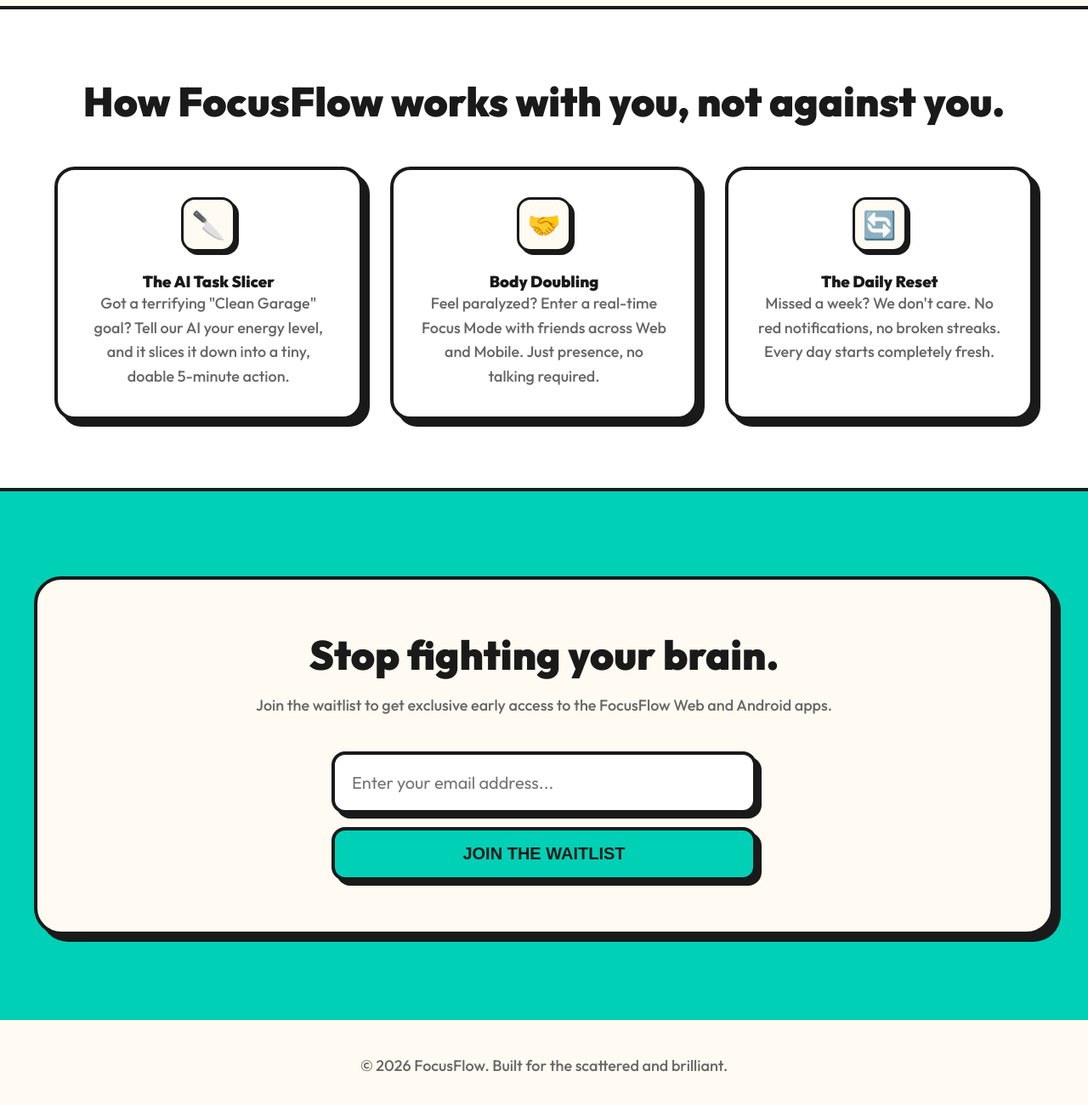
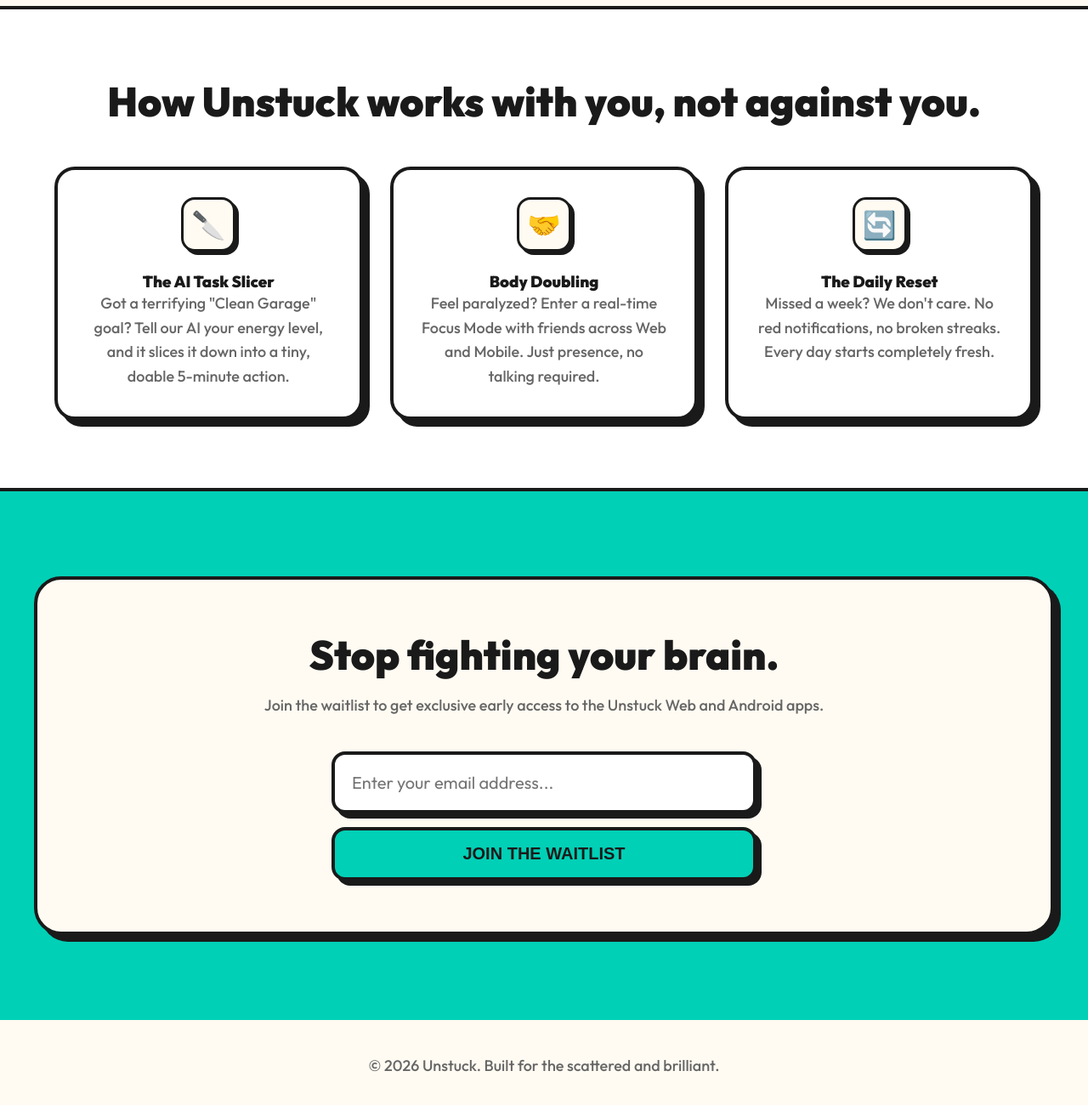
Before and after one commit to focusflow-app/unstuck-app, a plain HTML site: page index.html in a window 1280 px wide. Shown: the part 934-2234 px from the top of the page at 85% size. Drawn offline with nearby package versions, Linux system fonts and the light colour scheme.

Commit message:
Rename app to Unstuck

```diff
--- a/index.html
+++ b/index.html
@@ -3,8 +3,8 @@
 <head>
     <meta charset="UTF-8">
     <meta name="viewport" content="width=device-width, initial-scale=1.0">
-    <title>FocusFlow | The ADHD-First Productivity System</title>
-    <meta name="description" content="FocusFlow is the anti-productivity productivity app designed for ADHD brains. No streaks, no shame. Join the waitlist today.">
+    <title>Unstuck | The ADHD-First Productivity System</title>
+    <meta name="description" content="Unstuck is the anti-productivity productivity app designed for ADHD brains. No streaks, no shame. Join the waitlist today.">
     <link rel="preconnect" href="https://fonts.googleapis.com">
     <link rel="preconnect" href="https://fonts.gstatic.com" crossorigin>
     <link href="https://fonts.googleapis.com/css2?family=Outfit:wght@400;500;700;800;900&display=swap" rel="stylesheet">
@@ -15,7 +15,7 @@
         <div class="container header-content">
             <a href="#" class="logo">
                 <div class="logo-icon">✨</div>
-                FocusFlow
+                Unstuck
             </a>
             <a href="#waitlist" class="neo-btn secondary" style="padding: 10px 20px; font-size: 1rem;">Join Waitlist</a>
         </div>
@@ -38,7 +38,7 @@
 
         <section class="features">
             <div class="container">
-                <h2 style="text-align: center;">How FocusFlow works with you, not against you.</h2>
+                <h2 style="text-align: center;">How Unstuck works with you, not against you.</h2>
 
                 <div class="features-grid">
                     <div class="feature-card neo-box">
@@ -65,7 +65,7 @@
         <section id="waitlist" class="waitlist">
             <div class="container neo-box" style="padding: 60px 20px; border-radius: 32px; background-color: var(--warm-background);">
                 <h2>Stop fighting your brain.</h2>
-                <p style="margin-top: 16px;">Join the waitlist to get exclusive early access to the FocusFlow Web and Android apps.</p>
+                <p style="margin-top: 16px;">Join the waitlist to get exclusive early access to the Unstuck Web and Android apps.</p>
 
                 <form id="waitlist-form" class="waitlist-form">
                     <input type="email" id="email" class="neo-input" placeholder="Enter your email address..." required>
@@ -78,7 +78,7 @@
 
     <footer>
         <div class="container">
-            <p>© 2026 FocusFlow. Built for the scattered and brilliant.</p>
+            <p>© 2026 Unstuck. Built for the scattered and brilliant.</p>
         </div>
     </footer>
 
```
